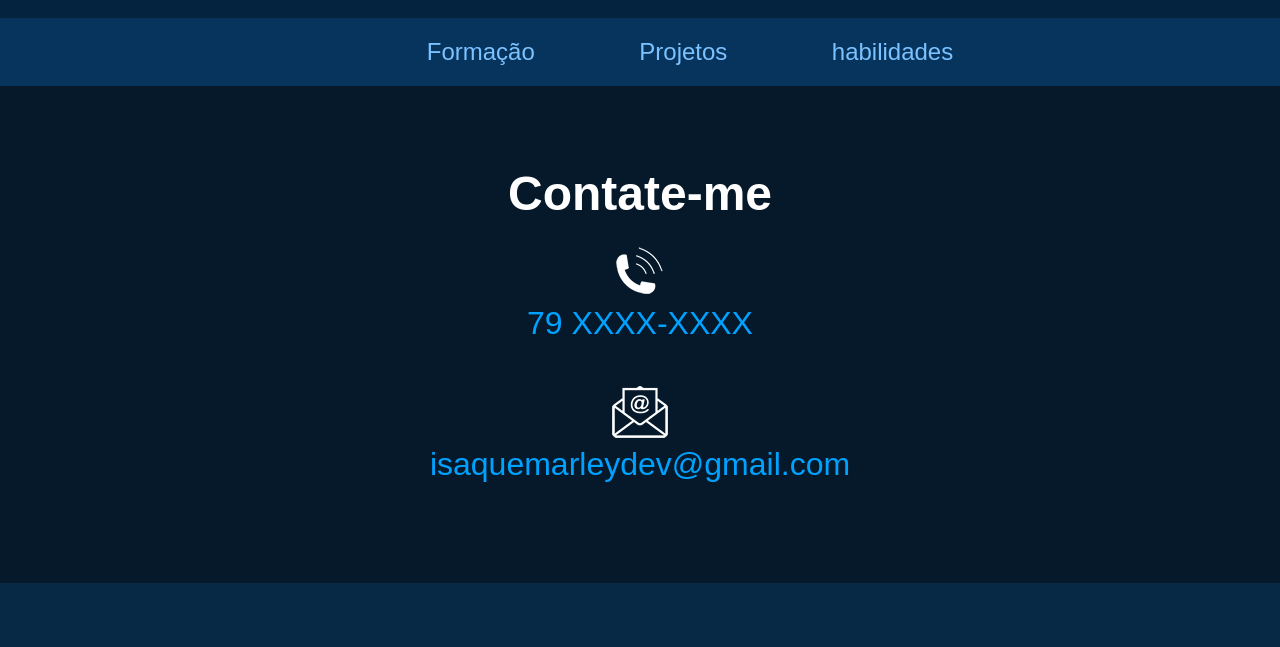
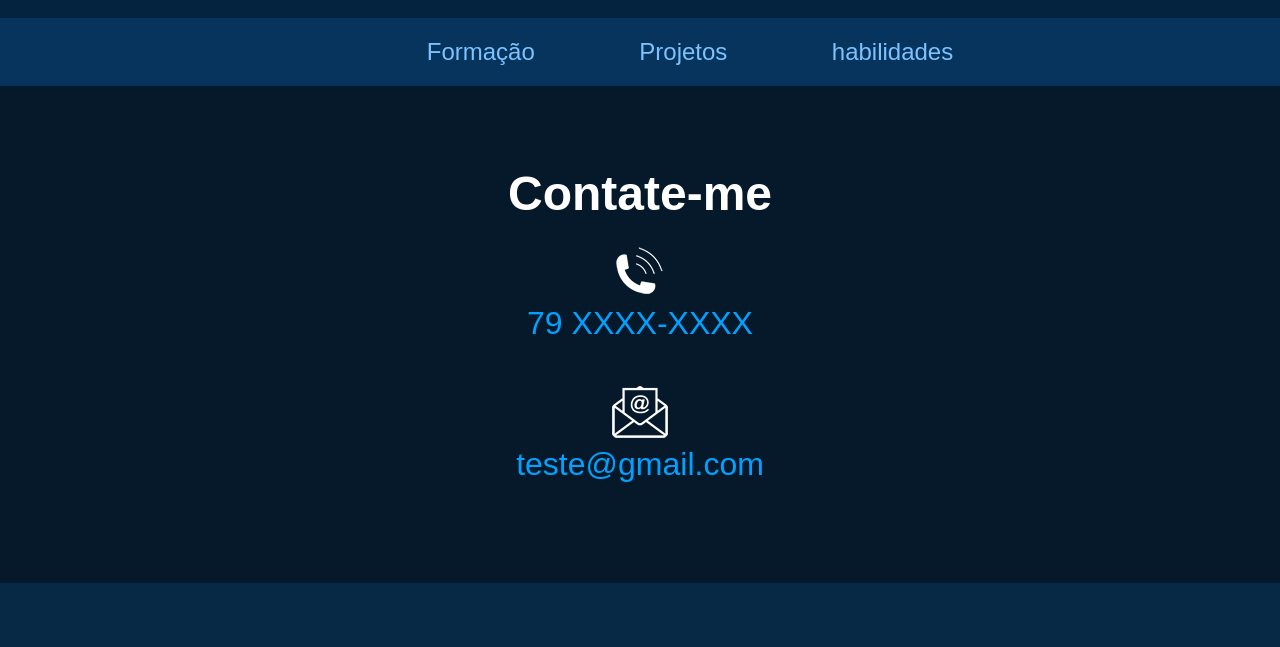
Before and after one commit to IsaqueMarley/portifolio, a plain HTML site: page contatos.html in a window 1280 px wide. Shown: the part 153-800 px from the top of the page. Drawn offline with Linux system fonts and the light colour scheme.

Commit message:
att contatos 1

```diff
--- a/contatos.html
+++ b/contatos.html
@@ -38,7 +38,7 @@
 
         <article class="text-center margin-top-40">
             <img src="imagens/icon_email.png" alt="imagem de email">
-            <a href="mailto:isaquemarleydev@gmail.com" class = "contatos">isaquemarleydev@gmail.com</a>
+            <a href="mailto:teste@gmail.com" class = "contatos">teste@gmail.com</a>
         </article>
 
 
```
